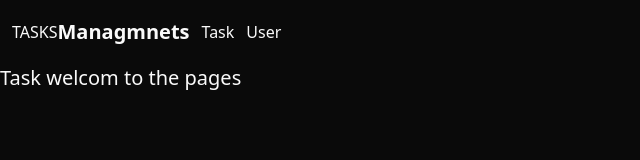
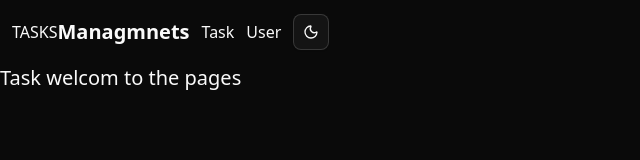
Before and after one commit to Mahabub2030/task-managements-, a React (Vite) app: page / in a window 1280 px wide. Shown: the top 160 px of the page, without its empty margins (0-640 px from the left). Built offline with nearby package versions, Linux system fonts and the light colour scheme.

Commit message:
added theme

```diff
--- a/src/components/layout/Navbar.tsx
+++ b/src/components/layout/Navbar.tsx
@@ -1,4 +1,5 @@
 import { Link } from "react-router";
+import { ModeToggle } from "../mode-toggle";
 
 export default function Navbar() {
   return (
@@ -8,6 +9,9 @@ export default function Navbar() {
       </div>
       <Link to='/tasks'>Task</Link>
       <Link to='/user'>User</Link>
+      <div>
+        <ModeToggle/>
+      </div>
     </nav>
   );
 }
```
Also changed, not shown: src/components/mode-toggle.tsx (+2 -6 lines).
